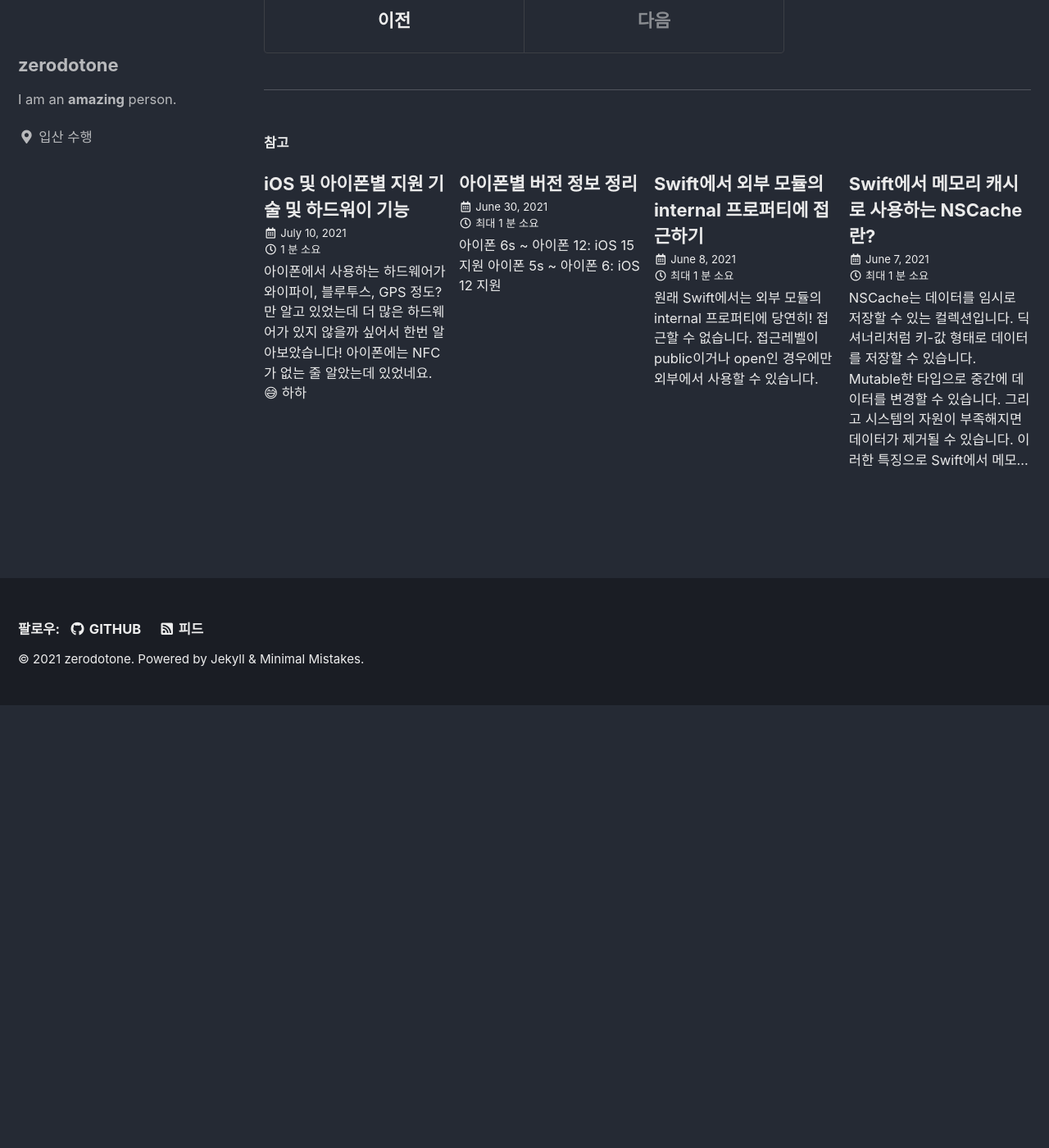
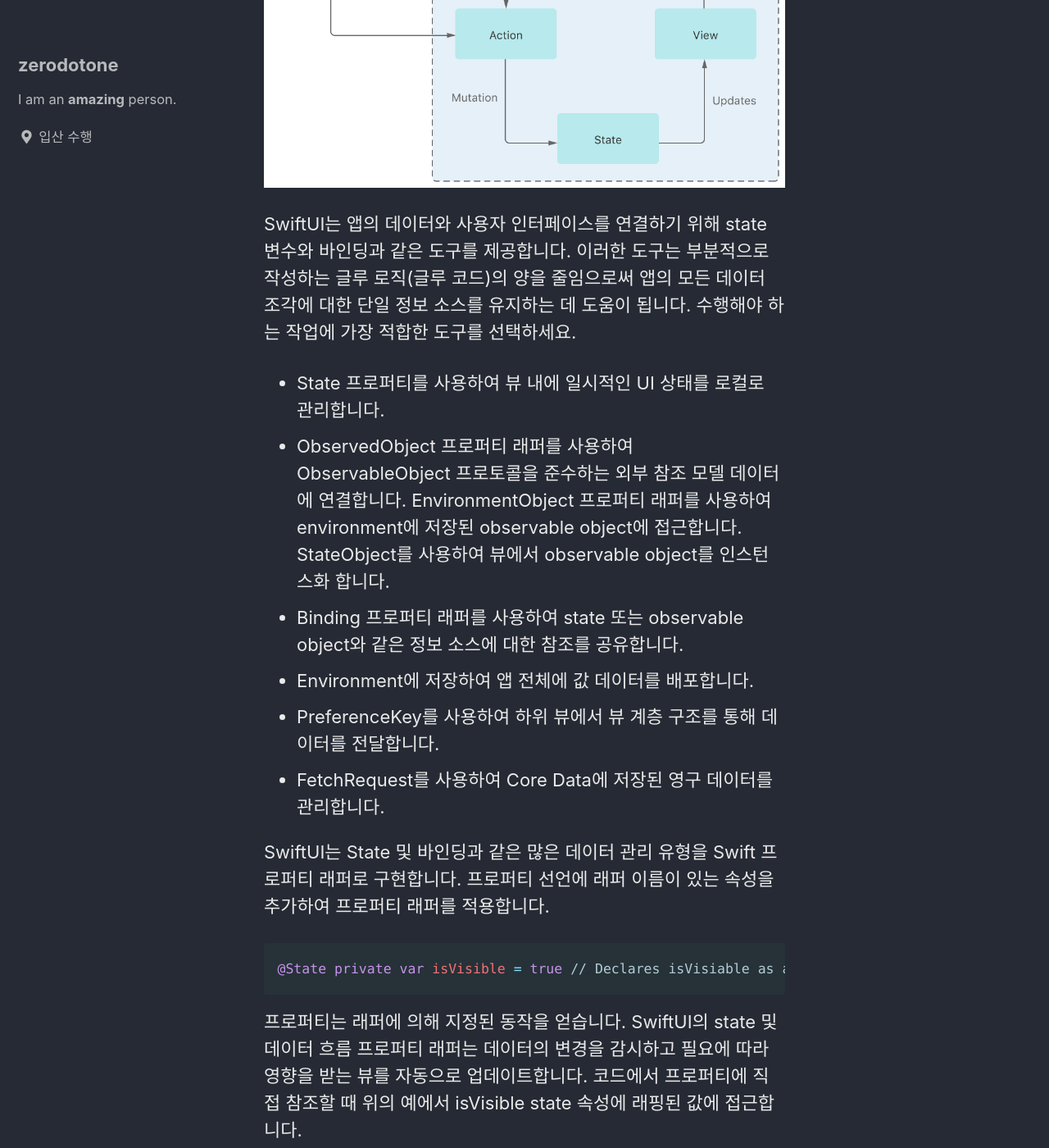
Before and after one commit to zdodev/zdodev.github.io, a Jekyll site: the page built from _posts/2021-07-11-SwiftUI-정리.md, in a window 1280 px wide and 1400 px high, scrolled down 5003 px. Shown: the whole window at 82% size. Built offline with Jekyll 4.4.1, drawn with Linux system fonts in a browser that asks for light colours; cached includes are drawn as plain includes; before the commit the page ends 5863 px from its top, so only the background shows below that; some of the changed text lies outside the part shown.

Commit message:
📝: SwiftUI state and data flow 정리.

````diff
--- a/_posts/2021-07-11-SwiftUI-정리.md
+++ b/_posts/2021-07-11-SwiftUI-정리.md
@@ -118,8 +118,43 @@ ViewModifier는 뷰에 다른 값을 지정하여 새로운 버전의 뷰를 생
 
 ViewModifier를 채택하여 만든 수정자 타입은 어떤 뷰에도 적용할 수 있습니다.
 
+## State and Data Flow
+
+앱 모델 내에서  데이터의 흐름과 변동을 제어하고 반응합니다.
+
+SwiftUI는 사용자 인터페이스 디자인에 대한 선언적 접근 방식을 제공합니다. 뷰 계층 구조를 구성할 때, 뷰에 대한 데이터 종속성도 표시합니다. 외부에서 발생한 이벤트나 사용자의 행동에 의해 데이터가 변경되면 SwiftUI는 인터페이스에 영향을 받는 부분을 자동으로 업데이트합니다. 결과적으로 SwiftUI는 전통적으로 뷰 컨트롤러가 수행한 대부분의 작업을 자동으로 수행합니다.
+
+![20210712-State-and-Data-Flow](/assets/image/20210712-State-and-Data-Flow.png)
+
+SwiftUI는 앱의 데이터와 사용자 인터페이스를 연결하기 위해 state 변수와 바인딩과 같은 도구를 제공합니다. 이러한 도구는 부분적으로 작성하는 글루 로직(글루 코드)의 양을 줄임으로써 앱의 모든 데이터 조각에 대한 단일 정보 소스를 유지하는 데 도움이 됩니다. 수행해야 하는 작업에 가장 적합한 도구를 선택하세요.
+
+- State 프로퍼티를 사용하여 뷰 내에 일시적인 UI 상태를 로컬로 관리합니다.
+- ObservedObject 프로퍼티 래퍼를 사용하여 ObservableObject 프로토콜을 준수하는 외부 참조 모델 데이터에 연결합니다. EnvironmentObject 프로퍼티 래퍼를 사용하여 environment에 저장된 observable object에 접근합니다. StateObject를 사용하여 뷰에서 observable object를 인스턴스화 합니다.
+- Binding 프로퍼티 래퍼를 사용하여 state 또는 observable object와 같은 정보 소스에 대한 참조를 공유합니다.
+- Environment에 저장하여 앱 전체에 값 데이터를 배포합니다.
+- PreferenceKey를 사용하여 하위 뷰에서 뷰 계층 구조를 통해 데이터를 전달합니다.
+- FetchRequest를 사용하여 Core Data에 저장된 영구 데이터를 관리합니다.
+
+SwiftUI는 State 및 바인딩과 같은 많은 데이터 관리 유형을 Swift 프로퍼티 래퍼로 구현합니다. 프로퍼티 선언에 래퍼 이름이 있는 속성을 추가하여 프로퍼티 래퍼를 적용합니다.
+
+```swift
+@State private var isVisible = true // Declares isVisiable as a state variable.
+```
+
+프로퍼티는 래퍼에 의해 지정된 동작을 얻습니다. SwiftUI의 state 및 데이터 흐름 프로퍼티 래퍼는 데이터의 변경을 감시하고 필요에 따라 영향을 받는 뷰를 자동으로 업데이트합니다. 코드에서 프로퍼티에 직접 참조할 때 위의 예에서 isVisible state 속성에 래핑된 값에 접근합니다.
+
+```swift
+if isVisible == true {
+    Text("Hello") // Only rendered when isVisible is true.
+}
+```
+
+또는 프로퍼티 이름 앞에 달러 기호($)를 붙여서 프로퍼티 래퍼의 예상 값에 접근할 수 있습니다. SwiftUI state 및 데이터 흐름 프로퍼티 래퍼는 항상 래핑된 값에 대한 양방향 연결인 바인딩을 프로젝션하여 다른 뷰에서 단일 소스에 접근하고 변경할 수 있도록 합니다.
+
 ### 참고 URL
 
 ---
 
 > [Apple SwiftUI](https://developer.apple.com/documentation/swiftui)
+>
+> [Wiki Glue code](https://en.wikipedia.org/wiki/Glue_code)
````
Also changed, not shown: assets/image/20210712-State-and-Data-Flow.png (added).
